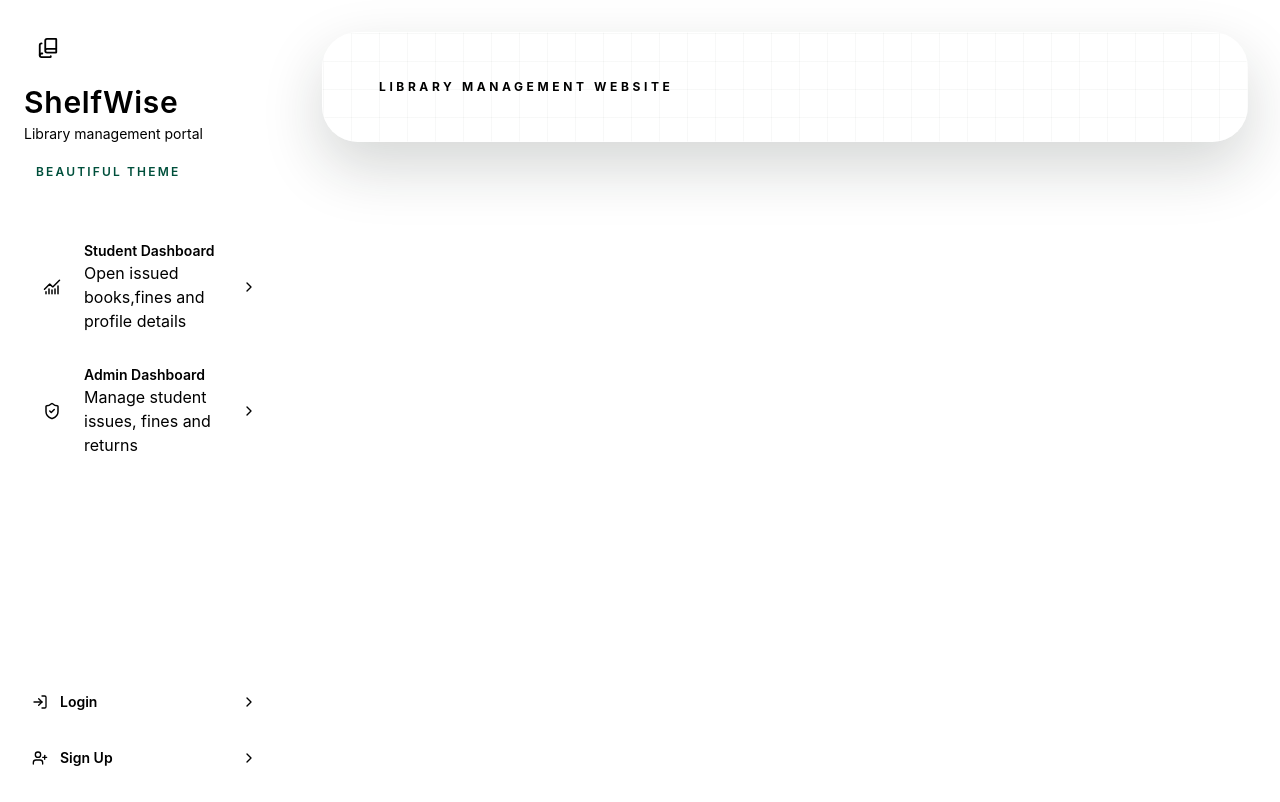
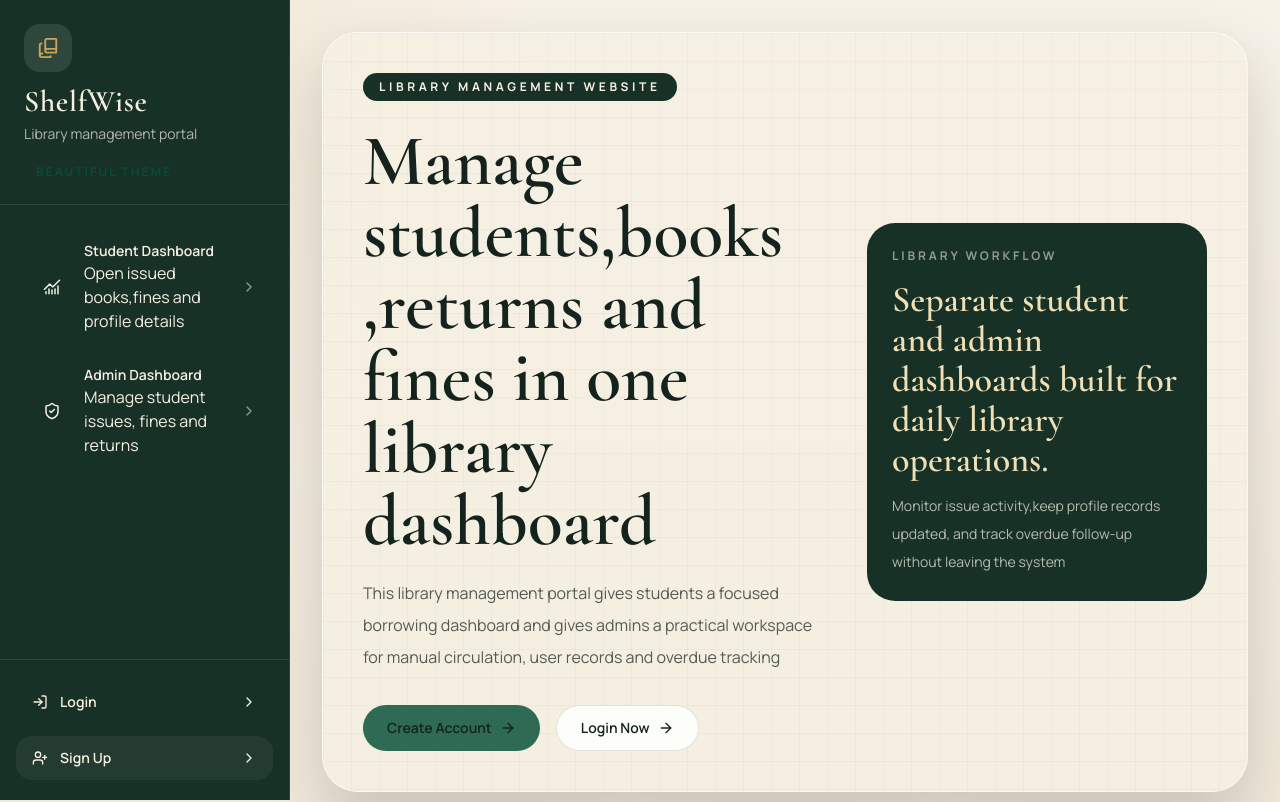
Before and after one commit to ankitkrgupta06/Library_Management_System, a React (Vite) app in the folder frontend/: page / in a window 1280 px wide. Shown: the top 802 px of the page. Built offline with nearby package versions, Linux system fonts and the light colour scheme.

Commit message:
Completed the Home page and added styles to it

```diff
--- a/frontend/src/components/Sidebar.jsx
+++ b/frontend/src/components/Sidebar.jsx
@@ -28,7 +28,7 @@ function Sidebar({
     <button type="button" onClick={()=>setOpen(true)} className={s.mobileMenuButton}>
       <Menu size={18}/>
     </button>
-    <div className={`${s.mobileOverlay}${open?s.mobileOverlayOpen:s.mobileOverlayClosed}`} onClick={()=>setOpen(false)} />
+    {/* <div className={`${s.mobileOverlay}${open?s.mobileOverlayOpen:s.mobileOverlayClosed}`} onClick={()=>setOpen(false)} /> */}
 
       <aside className={`${s.sidebar}${open?s.sidebarOpen:s.sidebarClosed}`}>
         <div className={`${s.sidebarHeader}`}>
--- a/frontend/src/index.css
+++ b/frontend/src/index.css
@@ -1 +1,74 @@
+@import url("https://fonts.googleapis.com/css2?family=Cormorant+Garamond:wght@500;600;700&family=Manrope:wght@400;500;600;700;800&family=Space+Grotesk:wght@500;600;700&display=swap");
 @import "tailwindcss";
+
+@theme {
+  --color-library-ink: #14231d;
+  --color-library-panel: #183127;
+  --color-library-panel-soft: #234133;
+  --color-library-panel-deep: #2b4a3a;
+  --color-library-gold: #c9a55a;
+  --color-library-gold-deep: #db8d30;
+  --color-library-gold-soft: #f0dfb4;
+  --color-library-paper: #f6f0e3;
+  --color-library-paper-deep: #e8decb;
+  --color-library-paper-strong: #f7f2e9;
+  --color-library-paper-warm: #efe4d3;
+  --color-library-mist: #edf4ef;
+  --color-library-danger: #a54943;
+  --color-library-success: #2f6a54;
+  --color-library-success-soft: #3d8366;
+  --font-display: "Cormorant Garamond", serif;
+  --font-body: "Manrope", sans-serif;
+  --font-numeric: "Space Grotesk", sans-serif;
+  --shadow-library: 0 25px 60px rgba(20, 35, 29, 0.18);
+  --shadow-library-soft: 0 18px 40px rgba(20, 35, 29, 0.08);
+  --shadow-library-medium: 0 20px 44px rgba(20, 35, 29, 0.2);
+  --shadow-library-strong: 0 24px 60px rgba(20, 35, 29, 0.22);
+  --shadow-library-panel: 0 20px 42px rgba(20, 35, 29, 0.08);
+  --shadow-library-card: 0 16px 36px rgba(20, 35, 29, 0.08);
+  --shadow-library-chip: 0 10px 24px rgba(20, 35, 29, 0.14);
+}
+
+:root {
+  color: var(--color-library-ink);
+  background:
+    radial-gradient(circle at top left, rgba(201, 165, 90, 0.18), transparent 32%),
+    linear-gradient(180deg, #f7f2e9 0%, #efe4d3 100%);
+  font-family: var(--font-body);
+}
+
+* {
+  box-sizing: border-box;
+}
+
+html {
+  scroll-behavior: smooth;
+}
+
+body {
+  min-width: 320px;
+  min-height: 100vh;
+  margin: 0;
+  background:
+    radial-gradient(circle at top left, rgba(201, 165, 90, 0.18), transparent 32%),
+    linear-gradient(180deg, #f7f2e9 0%, #efe4d3 100%);
+  color: var(--color-library-ink);
+  font-family: var(--font-body);
+}
+
+a {
+  color: inherit;
+  text-decoration: none;
+}
+
+button,
+input,
+select,
+textarea {
+  font: inherit;
+}
+
+#root {
+  min-height: 100vh;
+  overflow-x: hidden;
+}
--- a/frontend/src/pages/Home.jsx
+++ b/frontend/src/pages/Home.jsx
@@ -1,8 +1,8 @@
-import React from 'react'
+import React, { createElement } from 'react'
 import Sidebar from '../components/Sidebar'
-import { BookMarked, ShieldCheck, Users } from 'lucide-react';
+import { ArrowRight, BookMarked, ShieldCheck, Users } from 'lucide-react';
 import { useAuth } from '../shared/AuthContext';
-import { useNavigate } from 'react-router-dom';
+import { useNavigate ,Link} from 'react-router-dom';
 import { homeStyles as s } from '../assets/dummyStyles';
 
 const navItems=[
@@ -29,12 +29,12 @@ const features=[
     text:"Track manual book issues,due dates,returns and dynamic fine calculation in one workflow",
   },
   {
-    icons:Users,
+    icon:Users,
     title:"Student Self-Service",
     text:"Students can review borrowed books,pending fines,academic details and recent activity quickly",
   },
   {
-    icons:ShieldCheck,
+    icon:ShieldCheck,
     title:"Admin desk controls",
     text:"Library staff can manage student records,manual book issues,overdue items,and fine setting from the admin area",
   },
@@ -80,8 +80,57 @@ function Home() {
             <div className={s.heroGrid}>
               <div>
                 <span className={s.heroBadge}>Library Management Website</span>
+                <h1 className={s.heroTitle}>
+                  Manage students,books ,returns and fines in one library dashboard
+                </h1>
+                <p className={s.heroText}>
+                  This library management portal gives students a focused borrowing dashboard and gives admins a practical workspace for manual circulation, user records and overdue tracking
+                </p>
+                <div className={s.heroButtons}>
+                  {currentUser?(
+                    <Link to={
+                      currentUser.role==='admin'?"/admin/dashboard":"/user/dashboard"
+                    } className={s.heroButtonPrimary}>Go To Dashboard <ArrowRight size={16}/></Link>
+                  ):(
+                    <>
+                    <Link to="/signup" className={s.heroButtonPrimary}>
+                    Create Account <ArrowRight size={16}/>
+                    </Link>
+                    <Link to="/login" className={s.heroButtonSecondary}>
+                    Login Now <ArrowRight size={16}/>
+                    </Link>
+                    </>
+                  )}
+                </div>
+              </div>
+
+              <div className="grid gap-4 ">
+                <div className={s.infoCard}>
+                  <p className={s.infoCardLabel}>Library workflow</p>
+                  <p className={s.infoCardTitle}>
+                    Separate student and admin dashboards built for daily
+                    library operations.
+                  </p>
+                  <p className={s.infoCardText}>
+                    Monitor issue activity,keep profile records updated, and track
+                    overdue follow-up without leaving the system
+                  </p>
+                </div>
               </div>
             </div>
+          </section>
+
+          <section className={s.featuresGrid}>
+            {features.map(({icon,title,text})=>(
+              <article key={title} className={s.featureCard}>
+                <span className={s.featureIconWrapper}>
+                  {createElement(icon,{size:32})}
+                </span>
+
+                <h2 className={s.featureTitle}>{title}</h2>
+                <p className={s.featureText}>{text}</p>
+              </article>
+            ))}
           </section>
         </div>
       </main>
```
